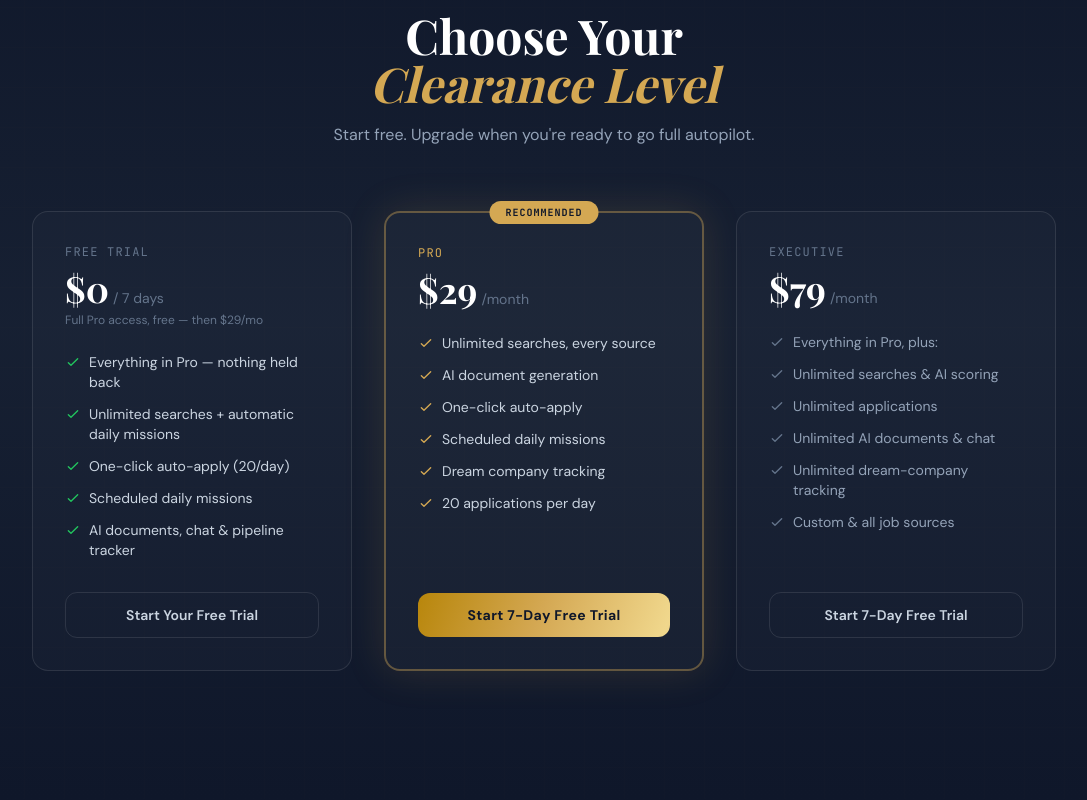
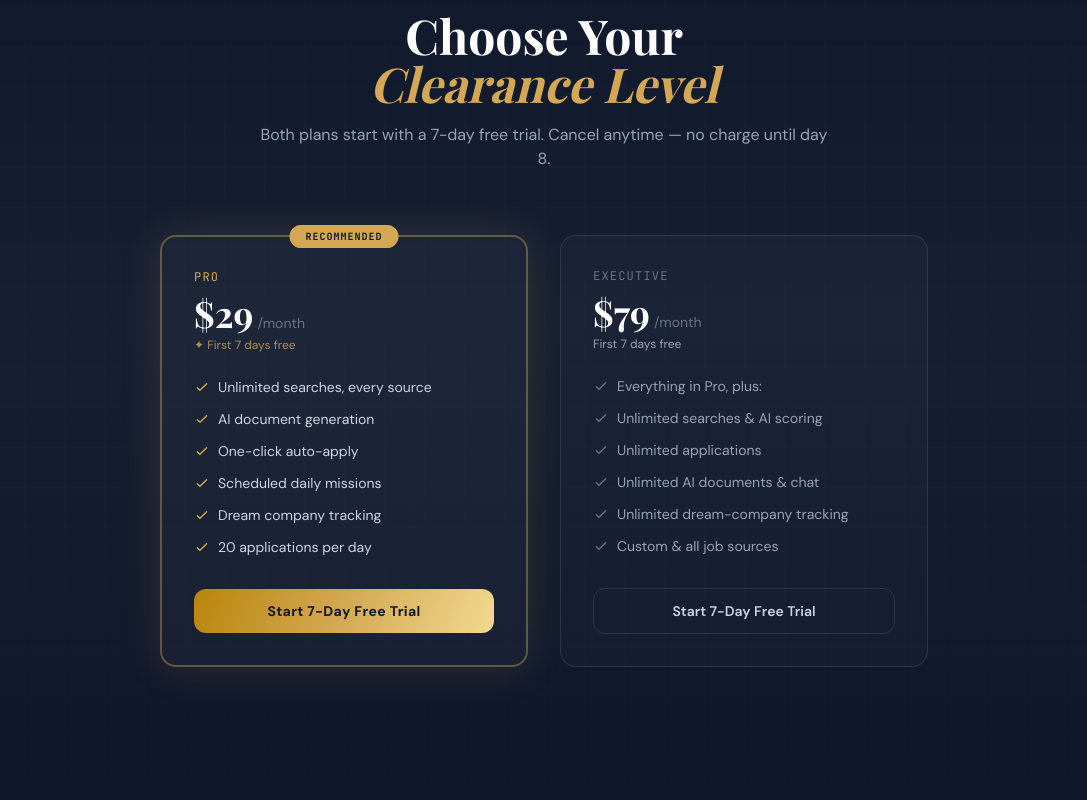
Before and after one commit to ddescause/job007-website, a plain HTML site: page index.html in a window 1280 px wide. Shown: the part 7180-7980 px from the top of the page, without its empty margins (96-1183 px from the left). Drawn offline with nearby package versions, Linux system fonts and the light colour scheme; a web font is replaced by a local one.

Commit message:
Website: pricing = Pro + Executive (no free plan), both 7-day free trial
Per the rule (no permanent free plan): removed the Free/'Free trial' card; pricing
is now two cards — Pro $29 + Executive $79 — each with a 7-day free trial ('First 7
days free' under the price, 'Start 7-Day Free Trial' CTA). Subtitle + FAQ updated to
'both plans start with a 7-day free trial, no charge until day 8.'

```diff
--- a/index.html
+++ b/index.html
@@ -1011,47 +1011,10 @@
       <div class="text-center mb-16">
         <span class="reveal section-label">Pricing</span>
         <h2 class="reveal reveal-delay-1 font-display text-3xl sm:text-4xl md:text-5xl font-bold text-white mt-3 mb-4">Choose Your<br><span class="text-gold-400 italic">Clearance Level</span></h2>
-        <p class="reveal reveal-delay-2 text-slate-400 max-w-xl mx-auto">Start free. Upgrade when you're ready to go full autopilot.</p>
+        <p class="reveal reveal-delay-2 text-slate-400 max-w-xl mx-auto">Both plans start with a 7-day free trial. Cancel anytime — no charge until day 8.</p>
       </div>
 
-      <div class="grid md:grid-cols-3 gap-6 sm:gap-8 max-w-5xl mx-auto">
-        <!-- Free -->
-        <div class="reveal reveal-delay-1 pricing-card rounded-2xl bg-white/[0.02] border border-white/10 p-8 flex flex-col">
-          <div class="mb-6">
-            <div class="font-mono text-xs text-slate-500 tracking-widest mb-2">FREE TRIAL</div>
-            <div class="flex items-baseline gap-1">
-              <span class="font-display text-4xl font-bold text-white">$0</span>
-              <span class="text-sm text-slate-500">/ 7 days</span>
-            </div>
-            <p class="text-xs text-slate-500 mt-1">Full Pro access, free — then $29/mo</p>
-          </div>
-          <ul class="space-y-3 mb-8 flex-1">
-            <li class="flex items-start gap-2 text-sm text-slate-300">
-              <svg class="w-4 h-4 text-agent-green mt-0.5 flex-shrink-0" fill="none" stroke="currentColor" viewBox="0 0 24 24"><path stroke-linecap="round" stroke-linejoin="round" stroke-width="2" d="M5 13l4 4L19 7"/></svg>
-              Everything in Pro — nothing held back
-            </li>
-            <li class="flex items-start gap-2 text-sm text-slate-300">
-              <svg class="w-4 h-4 text-agent-green mt-0.5 flex-shrink-0" fill="none" stroke="currentColor" viewBox="0 0 24 24"><path stroke-linecap="round" stroke-linejoin="round" stroke-width="2" d="M5 13l4 4L19 7"/></svg>
-              Unlimited searches + automatic daily missions
-            </li>
-            <li class="flex items-start gap-2 text-sm text-slate-300">
-              <svg class="w-4 h-4 text-agent-green mt-0.5 flex-shrink-0" fill="none" stroke="currentColor" viewBox="0 0 24 24"><path stroke-linecap="round" stroke-linejoin="round" stroke-width="2" d="M5 13l4 4L19 7"/></svg>
-              One-click auto-apply (20/day)
-            </li>
-            <li class="flex items-start gap-2 text-sm text-slate-300">
-              <svg class="w-4 h-4 text-agent-green mt-0.5 flex-shrink-0" fill="none" stroke="currentColor" viewBox="0 0 24 24"><path stroke-linecap="round" stroke-linejoin="round" stroke-width="2" d="M5 13l4 4L19 7"/></svg>
-              Scheduled daily missions
-            </li>
-            <li class="flex items-start gap-2 text-sm text-slate-300">
-              <svg class="w-4 h-4 text-agent-green mt-0.5 flex-shrink-0" fill="none" stroke="currentColor" viewBox="0 0 24 24"><path stroke-linecap="round" stroke-linejoin="round" stroke-width="2" d="M5 13l4 4L19 7"/></svg>
-              AI documents, chat &amp; pipeline tracker
-            </li>
-          </ul>
-          <a href="https://app.job007.ai/register" class="block text-center py-3 rounded-xl border border-white/10 text-sm font-semibold text-slate-300 hover:border-white/30 hover:text-white transition-all">
-            Start Your Free Trial
-          </a>
-        </div>
-
+      <div class="grid md:grid-cols-2 gap-6 sm:gap-8 max-w-3xl mx-auto">
         <!-- Pro (Featured) -->
         <div class="reveal reveal-delay-2 pricing-card rounded-2xl bg-white/[0.03] border-2 border-gold-400/40 p-8 flex flex-col relative glow-gold">
           <div class="absolute -top-3 left-1/2 -translate-x-1/2 px-4 py-1 rounded-full bg-gold-400 text-navy-900 text-[10px] font-bold font-mono tracking-widest">RECOMMENDED</div>
@@ -1061,6 +1024,7 @@
               <span class="font-display text-4xl font-bold text-white">$29</span>
               <span class="text-sm text-slate-500">/month</span>
             </div>
+            <p class="text-xs text-gold-400/80 mt-1">✦ First 7 days free</p>
           </div>
           <ul class="space-y-3 mb-8 flex-1">
             <li class="flex items-start gap-2 text-sm text-slate-300">
@@ -1101,6 +1065,7 @@
               <span class="font-display text-4xl font-bold text-white">$79</span>
               <span class="text-sm text-slate-500">/month</span>
             </div>
+            <p class="text-xs text-slate-400 mt-1">First 7 days free</p>
           </div>
           <ul class="space-y-3 mb-8 flex-1">
             <li class="flex items-start gap-2 text-sm text-slate-400">
@@ -1211,7 +1176,7 @@
             <svg class="faq-chevron w-4 h-4 text-slate-500 flex-shrink-0" fill="none" stroke="currentColor" viewBox="0 0 24 24"><path stroke-linecap="round" stroke-linejoin="round" stroke-width="2" d="M19 9l-7 7-7-7"/></svg>
           </div>
           <div class="faq-answer px-5 pb-5">
-            <p class="text-sm text-slate-400 leading-relaxed">Yes &mdash; every new account starts with a <strong class="text-slate-200">7-day free trial of Pro</strong>, full access to everything (unlimited search, auto-apply, the scheduler, every job source — nothing held back). It takes a card, but you're not charged until day 8 and can cancel anytime. Prefer not to enter a card? A limited Free plan is always available.</p>
+            <p class="text-sm text-slate-400 leading-relaxed">Yes &mdash; every new account starts with a <strong class="text-slate-200">7-day free trial</strong> on either Pro or Executive, with full access to everything (unlimited search, auto-apply, the scheduler, every job source — nothing held back). It takes a card, but you're <strong class="text-slate-200">not charged until day 8</strong> and can cancel anytime before then at no cost.</p>
           </div>
         </div>
       </div>
```
